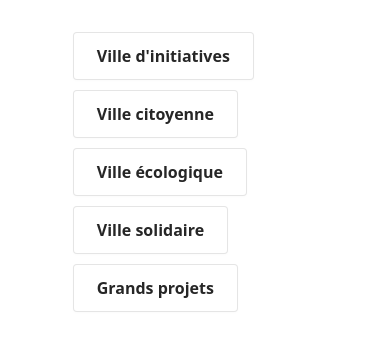
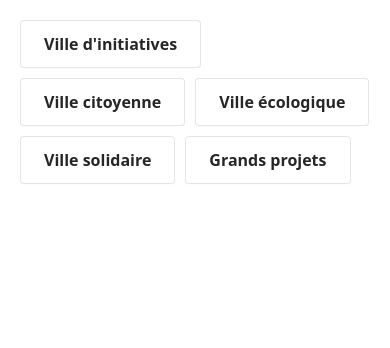
Before and after one commit to charlesrb/Mi-mandat-poco, a Vue app in the folder fait-pas-fait/: page / in a window 390 px wide. Shown: the top 348 px of the page. Built offline with nearby package versions, Linux system fonts and the light colour scheme.

Commit message:
Fix responsive

```diff
--- a/fait-pas-fait/src/App.vue
+++ b/fait-pas-fait/src/App.vue
@@ -44,18 +44,18 @@ main {
   width:75%;
   margin:auto;
   display:flex;
-  flex-direction: row;
+  flex-direction: column;
   gap:50px;
   align-items: flex-start;
 
 }
 .check {
-  color:green;
+  color:#246667;
   font-weight: 700;
 }
 
 progress {
-  accent-color:green;
+  accent-color:#246667;
 }
 /* CSS */
 .button-6 {
@@ -90,8 +90,8 @@ progress {
 .button-6:focus {
   border-color: rgba(0, 0, 0, 0.15);
   box-shadow: rgba(0, 0, 0, 0.1) 0 4px 12px;
-  color: rgba(0, 0, 0, 0.65);
-}
+  color:white;
+background-color:#246667;}
 
 .button-6:hover {
   transform: translateY(-1px);
@@ -123,8 +123,29 @@ progress {
 }
 .buttons {
   display:flex;
-  flex-direction:column;
+  flex-direction:row;
   gap:10px;
+}
+
+@media screen and (max-width: 900px) {
+  .buttons {
+    width:100%;
+  display:flex;
+  flex-direction:row;
+  flex-wrap:wrap;
+  gap:10px;
+}
+
+main {
+  width:100%;
+  /* margin:auto;
+  display:flex;
+  flex-direction: column;
+  gap:50px;
+  align-items: flex-start;
+   */
+}
+
 }
 
 .logo {
--- a/fait-pas-fait/src/assets/main.css
+++ b/fait-pas-fait/src/assets/main.css
@@ -3,8 +3,7 @@
 #app {
   max-width: 1280px;
   margin: 0 auto;
-  padding: 2rem;
-
+ padding:20px;
   font-weight: normal;
 }
 
@@ -20,12 +19,3 @@ a,
     background-color: hsla(160, 100%, 37%, 0.2);
   }
 }
-
-@media (min-width: 1024px) {
-  body {
-    display: flex;
-    place-items: center;
-  }
-
-
-}
```
